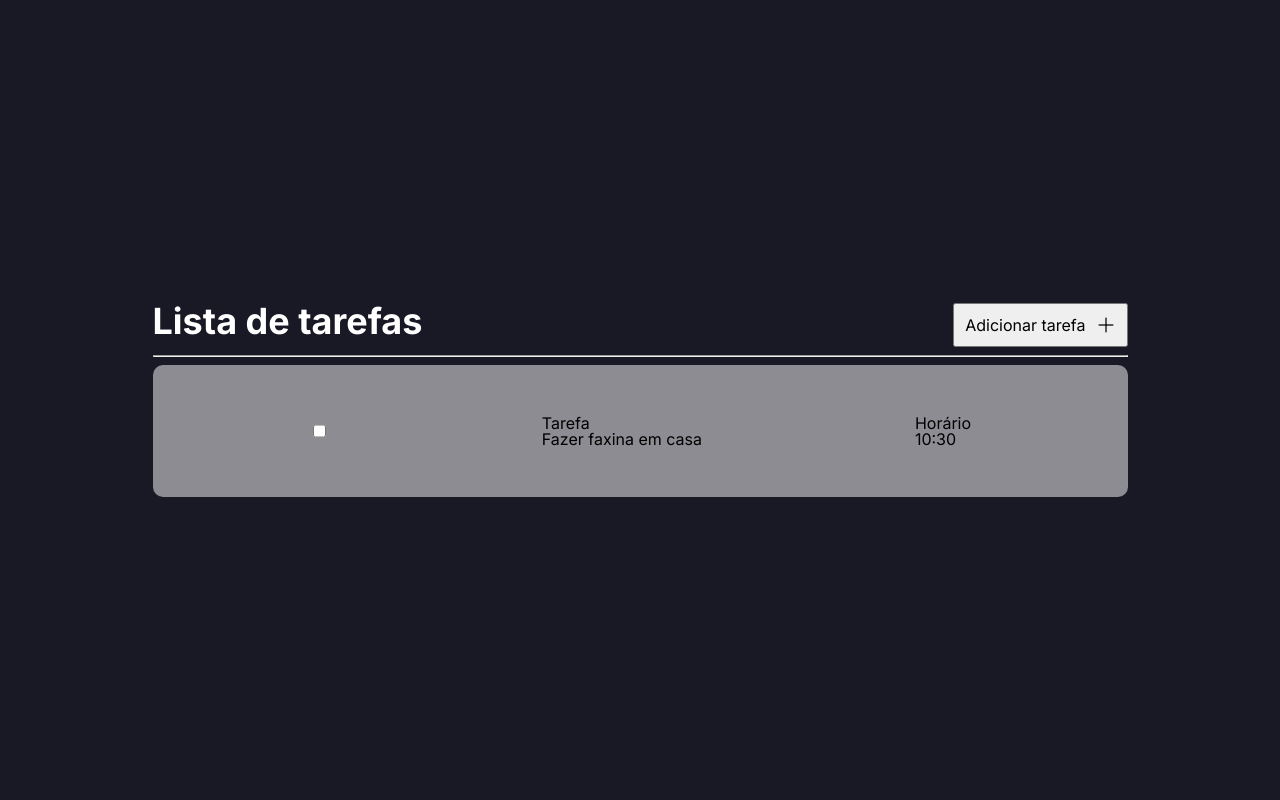
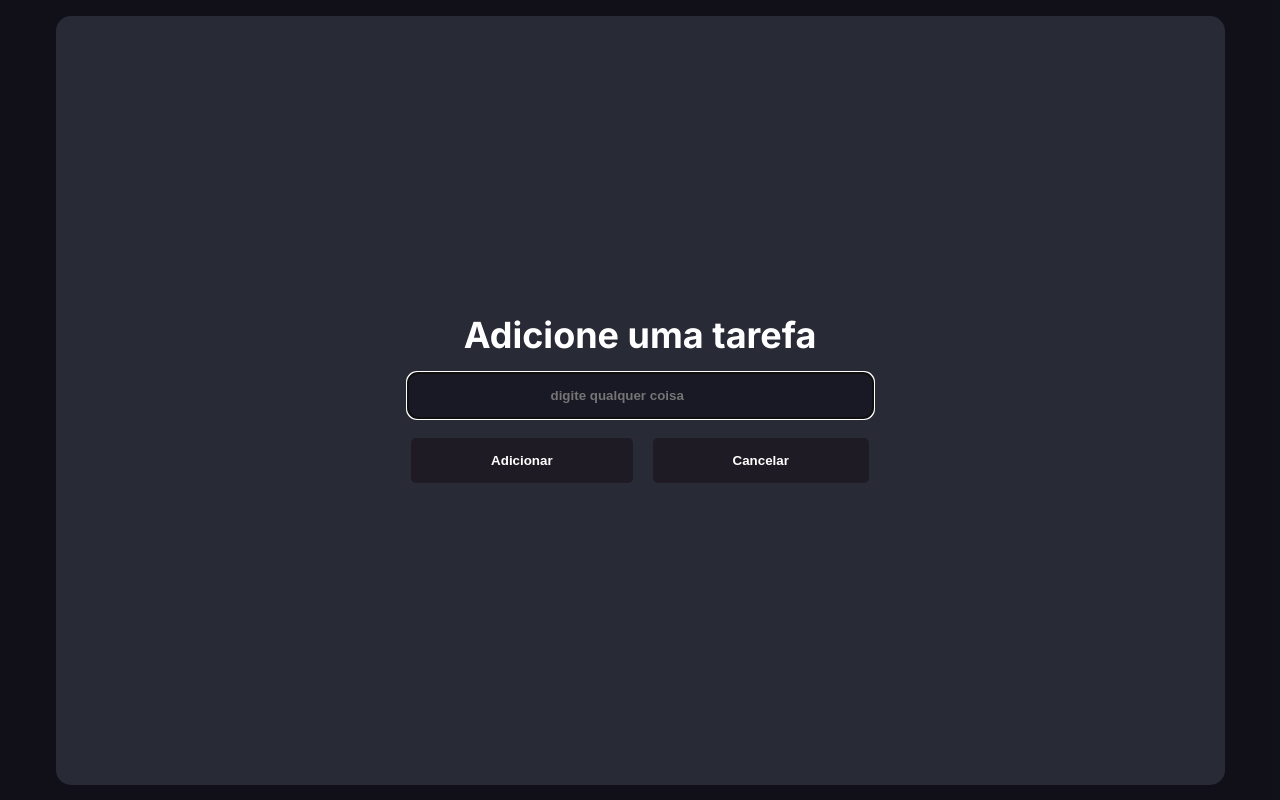
Before and after one commit to Gabriel-Malheiros/Gerenciador-de-Tarefas, a plain HTML site: page index.html in a window 1280 px wide. Both pictures are taken after a click on the button "Adicionar tarefa". Drawn offline with Linux system fonts and the light colour scheme.

Commit message:
Estilização do modal
Foi feito um modal para inserir informações que permitam a criação de uma nova tarefa, também foi feita a estilização do modal, juntamente com a inserção de um campo e dois botões.

```diff
--- a/css/flexbox.css
+++ b/css/flexbox.css
@@ -20,3 +20,22 @@ body {
     display: flex;
     justify-content: space-around;
 }
+
+.task-description {
+    display: flex;
+    flex-direction: column;
+    gap: 20px;
+}
+
+.dialog-main {
+    display: flex;
+    justify-content: center;
+    align-items: center;
+    flex-direction: column;
+    gap: 20px;
+}
+
+.button-section {
+    display: flex;
+    gap: 20px;
+}
--- a/css/style.css
+++ b/css/style.css
@@ -19,6 +19,7 @@ body {
     background-color: var(--primary-color);
     color: var(--color-font-primary);
     font-family: var(--primary-font);
+    font-size: var(--font-size-standard);
 }
 
 main {
@@ -44,3 +45,49 @@ h1 {
     border-radius: 10px;
     padding: 50px;
 }
+
+.task-tittle {
+    font-weight: bold;
+}
+
+dialog::backdrop {
+    background-color: rgb(0 0 0 / .3);
+}
+
+dialog {
+    background-color: #282A36;
+    width: 1137px;
+    height: 737px;
+    border-radius: 15px;
+    border: none;
+}
+
+.dialog-main {
+    height: 100%;
+    width: 100%;
+}
+
+.tittle-modal {
+    width: auto;
+    font-size: var(--tittle-size);
+    font-weight: bold;
+    color: var(--color-font-tittle);
+}
+
+.modal-input {
+    background-color: #191825;
+    padding: 15px 143px;
+    border-radius: 10px;
+    border: none;
+    color: var(--tertiary-color);
+    font-weight: 600;
+}
+
+.button {
+    border: none;
+    border-radius: 5px;
+    padding: 15px 80px;
+    color: var(--tertiary-color);
+    background-color: #1F1B24;
+    font-weight: 600;
+}
--- a/index.html
+++ b/index.html
@@ -10,10 +10,9 @@
   </head>
   <body>
     <main>
-        <div>
       <div class="cabecalho">
         <h1>Lista de tarefas</h1>
-        <button class="button-header">
+        <button class="button-header" id="button-header">
           Adicionar tarefa
           <img src="./assets/PlusLg.png" alt="" />
         </button>
@@ -25,17 +24,29 @@
         <li>
           <div class="task">
             <input type="checkbox" />
-            <div>
-              <h2>Tarefa</h2>
+            <div class="task-description">
+              <h2 class="task-tittle">Tarefa</h2>
               <p>Fazer faxina em casa</p>
             </div>
-            <div>
-              <h2>Horário</h2>
+            <div class="task-description">
+              <h2 class="task-tittle">Horário</h2>
               <p>10:30</p>
             </div>
           </div>
         </li>
       </ul>
+      <dialog>
+        <div class="dialog-main">
+          <h2 class="tittle-modal">Adicione uma tarefa</h2>
+          <input class="modal-input" type="text" placeholder="digite qualquer coisa" />
+          <div class="button-section">
+            <button class="add-button button">Adicionar</button>
+            <button class="close-button button" id="close-button">Cancelar</button>
+          </div>
+        </div>
+      </dialog>
+
+      <script src="./js/script.js"></script>
     </main>
   </body>
 </html>
--- a/js/script.js
+++ b/js/script.js
@@ -0,0 +1,11 @@
+const button = document.getElementById("button-header")
+const modal = document.querySelector("dialog")
+const closeModal = document.getElementById("close-button")
+
+button.onclick = function () {
+    modal.showModal()
+}
+
+closeModal.onclick = function () {
+    modal.close();
+}
```
